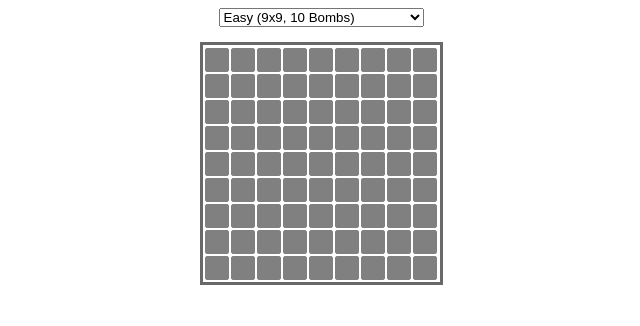
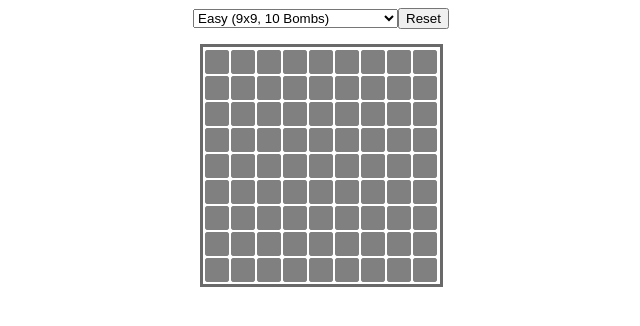
Before and after one commit to AndrewGardhouse/minesweeper, a Vue app: page / in a window 1280 px wide. Shown: the top 326 px of the page, without its empty margins (319-959 px from the left). Built offline with nearby package versions, Linux system fonts and the light colour scheme; the HTML template or start-up script is replaced by a standard one.

Commit message:
Adds resetGame functionality to Game

```diff
--- a/package.json
+++ b/package.json
@@ -75,6 +75,7 @@
     "testMatch": [
       "**/tests/unit/**/*.spec.(js|jsx|ts|tsx)|**/__tests__/*.(js|jsx|ts|tsx)"
     ],
-    "testURL": "http://localhost/"
+    "testURL": "http://localhost/",
+    "timers": "fake"
   }
 }
--- a/src/components/Game.vue
+++ b/src/components/Game.vue
@@ -8,6 +8,10 @@
                 :selected="key === selectedDifficulty"
                 v-once>{{ value.optionText }}</option>
       </select>
+      <button type="button"
+              name="button"
+              class="game__controls__reset"
+              @click="resetGame">Reset</button>
       <!-- reset button -->
       <!-- game timer -->
     </div>
@@ -32,7 +36,7 @@ export default {
     Cell,
   },
   mounted() {
-    this.createBoard(this.selectedDifficulty);
+    this.resetGame();
   },
   computed: {
     ...mapState([
@@ -45,6 +49,9 @@ export default {
     ...mapActions([
       'createBoard',
     ]),
+    resetGame() {
+      this.createBoard(this.selectedDifficulty);
+    },
   },
 };
 </script>
```
Also changed, not shown: 1 other file (tests, documents, lock files or other folders).
